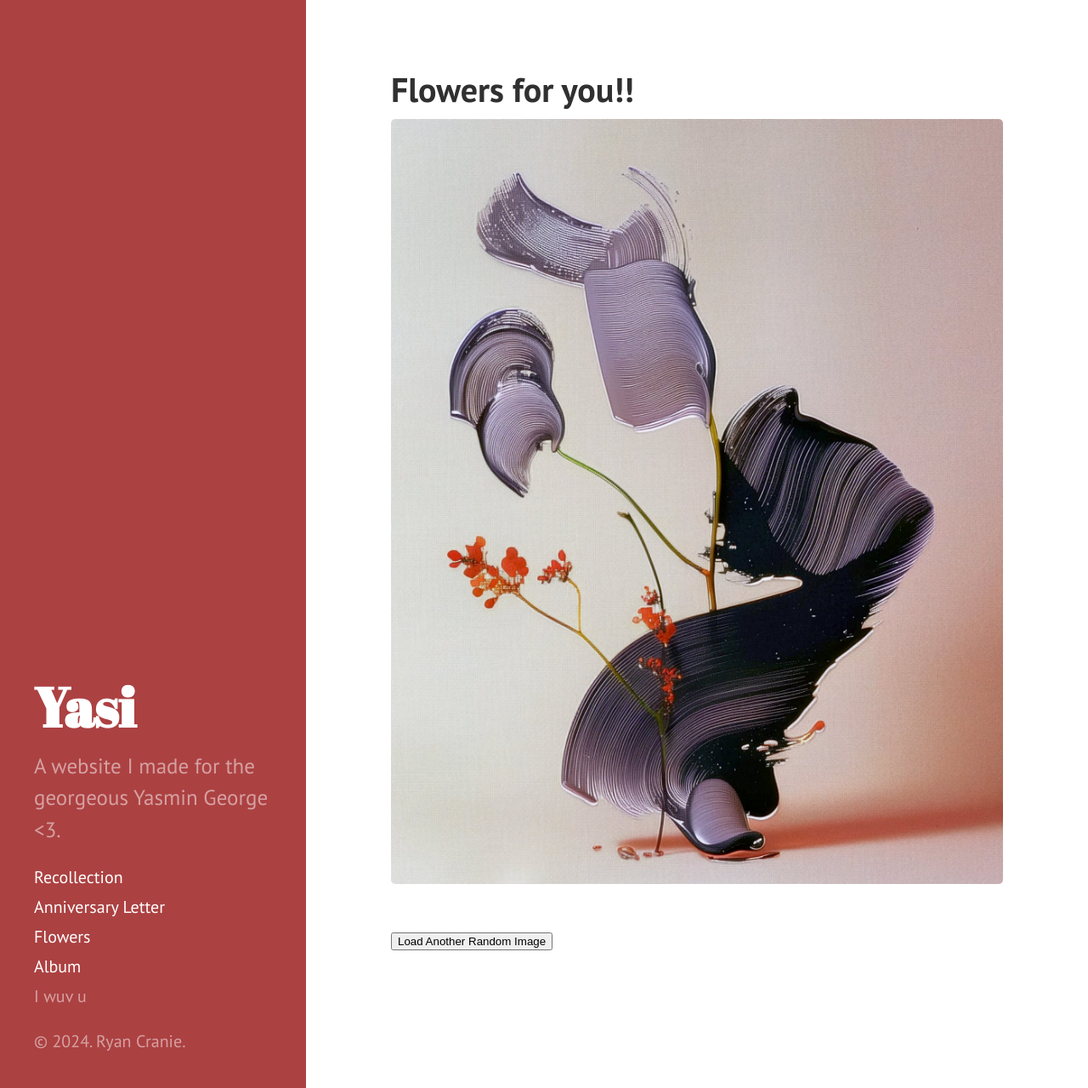
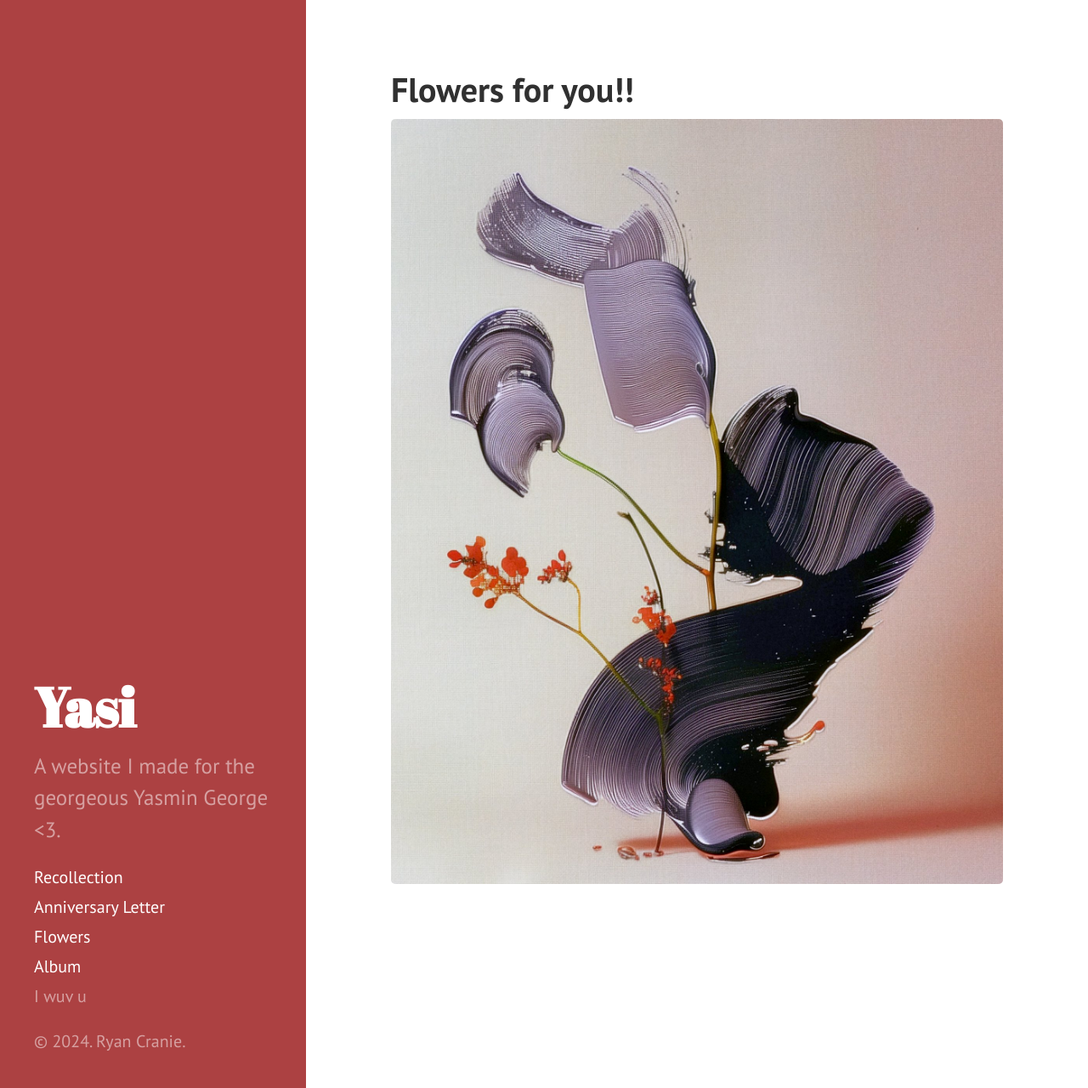
Before and after one commit to ryancranie/yasi, a Jekyll site: the page built from flowers.md, in a window 1280 px wide and 1280 px high. Shown: the whole window at 85% size. Built offline with Jekyll 4.4.1, drawn with Linux system fonts in a browser that asks for light colours; Markdown is read by kramdown in place of the engine named in the settings.

Commit message:
u9fhsduh9sg

```diff
--- a/flowers.md
+++ b/flowers.md
@@ -6,14 +6,12 @@
 <div id="image-container">
     <img id="random-image" alt="Random Flower" />
 </div>
-<br>
-<button onclick="loadRandomImage()">Load Another Random Image</button>
 
 <script>
-// Array of image file names in the /img/flowers directory (filtering by file type)
+// Array of image file paths in the /img/flowers directory
 const images = [
     {% for image in site.static_files %}
-      {% if image.path contains '/img/flowers/' and (image.extname == '.png' or image.extname == '.jpg' or image.extname == '.jpeg' or image.extname == '.gif') %}
+      {% if image.path contains '/img/flowers/' %}
         "{{ image.path }}",
       {% endif %}
     {% endfor %}
@@ -26,6 +24,6 @@
     document.getElementById('random-image').src = randomImage;
 }
 
-// Load a random image on page load
-loadRandomImage();
+// Load a random image immediately when the page loads
+window.onload = loadRandomImage;
 </script>
```
